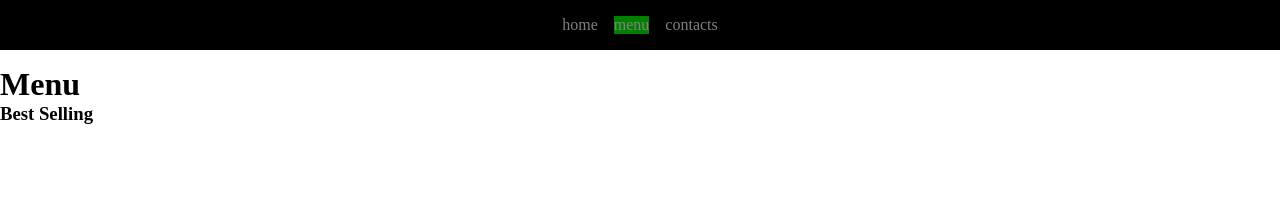
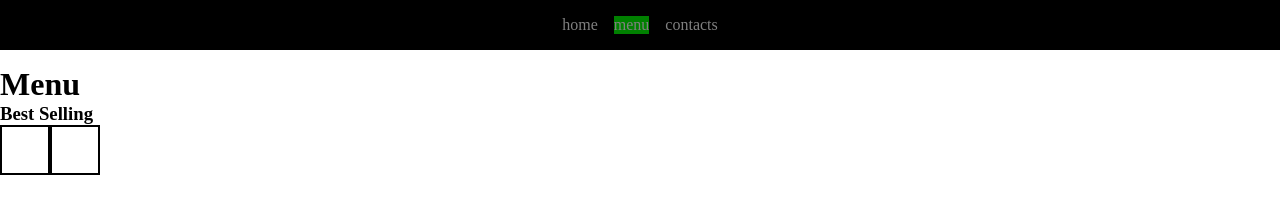
Before and after one commit to emShalaby/resturant_page, a website built with webpack: page dist/index.html in a window 1280 px wide. Both pictures are taken after a click on the element "menu". Built offline with nearby package versions, Linux system fonts and the light colour scheme.

Commit message:
make the best selling section have 2 cards

```diff
--- a/src/menu.js
+++ b/src/menu.js
@@ -9,12 +9,22 @@
   const main = document.createElement("div");
   const bestSelling = document.createElement("div");
   const h3 = document.createElement("h3");
+  const itemContainer1 = document.createElement("div");
+
   header.id = "header";
   main.id = "main";
+  itemContainer1.id = "best-selling";
 
   title.innerText = "Menu";
   h3.textContent = "Best Selling";
+
   bestSelling.appendChild(h3);
+  for (let i = 0; i < 2; i++) {
+    const div = document.createElement("div");
+    div.classList.add("menu-item");
+    itemContainer1.appendChild(div);
+  }
+  bestSelling.appendChild(itemContainer1);
   header.appendChild(title);
   content.appendChild(header);
   main.appendChild(bestSelling);
--- a/src/style.css
+++ b/src/style.css
@@ -14,3 +14,12 @@
     color: gray;
 
 }
+
+.menu-item{
+    width: 50px;
+    height: 50px;
+    border: solid 2px black;
+}
+#best-selling{
+    display: flex;
+}
```
Also changed, not shown: dist/main.js.
